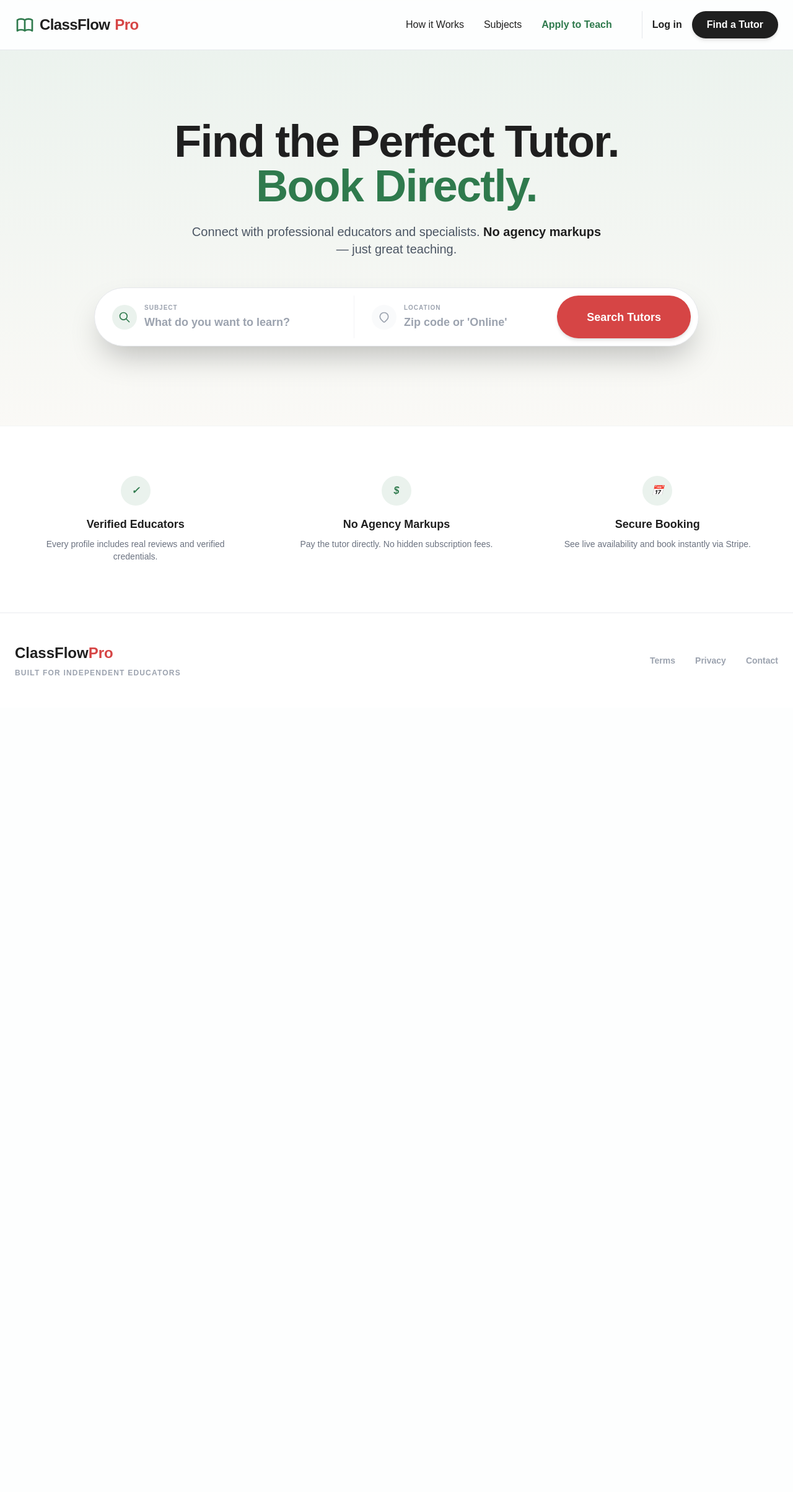
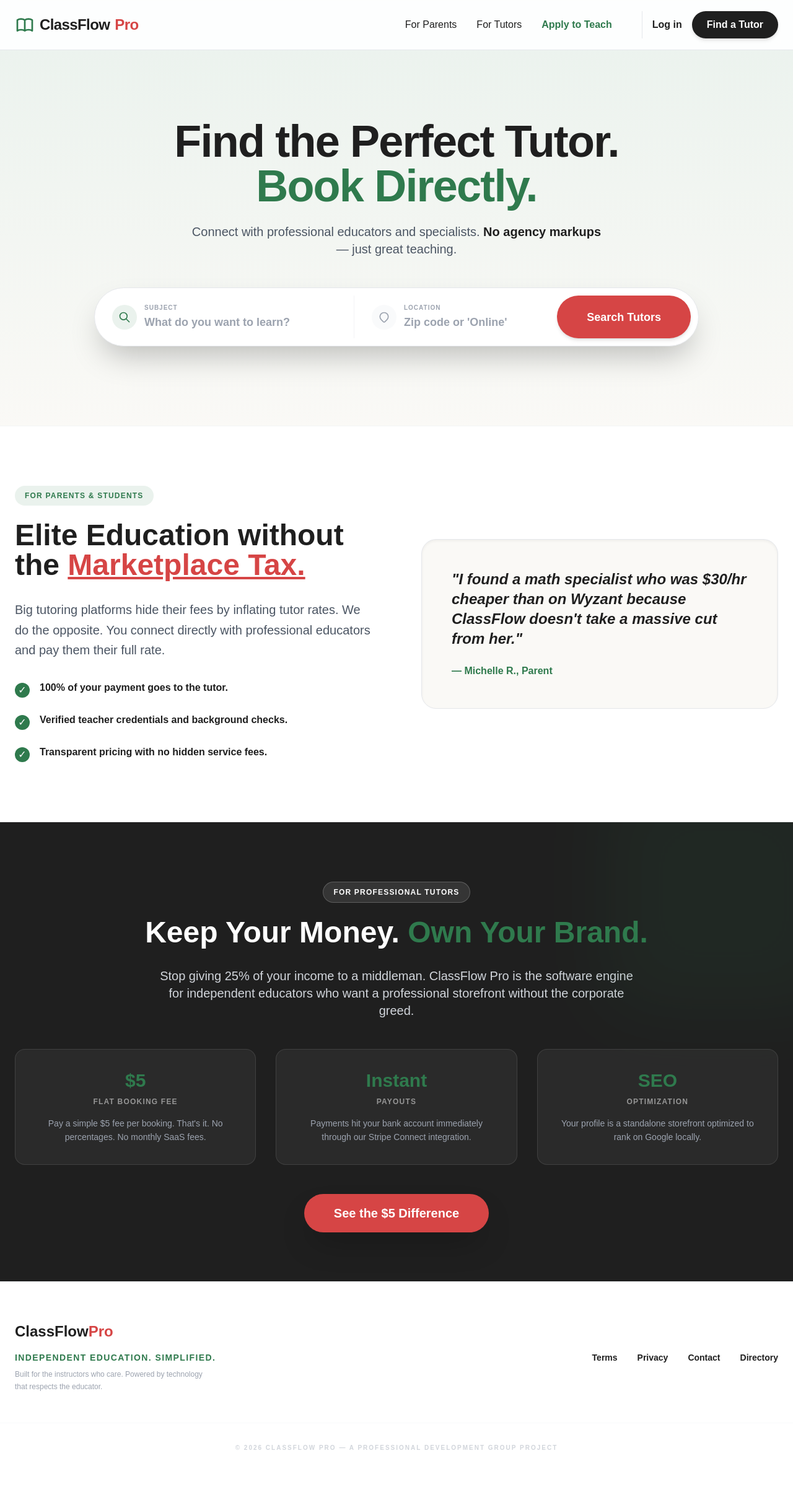
Before and after one commit to ClickHustles/classflow-pro, a Laravel app: page / in a window 1280 px wide. Shown: the whole page at 62% size. Before the commit the page ends 1090 px from the top, so only its background shows below. Run offline with Laravel 12, Linux system fonts and the light colour scheme; some libraries are stand-ins or nearby versions; some web fonts are replaced.

Commit message:
Home update / search

```diff
--- a/resources/views/home.blade.php
+++ b/resources/views/home.blade.php
@@ -31,8 +31,8 @@
             </a>
 
             <nav class="hidden md:flex items-center gap-8 relative z-10">
-                <a href="#how-it-works" class="font-medium hover:text-brand-red transition-colors">How it Works</a>
-                <a href="#subjects" class="font-medium hover:text-brand-red transition-colors">Subjects</a>
+                <a href="#parents" class="font-medium hover:text-brand-red transition-colors">For Parents</a>
+                <a href="#tutors" class="font-medium hover:text-brand-red transition-colors">For Tutors</a>
                 <a href="{{ route('teach') }}" class="font-bold text-brand-green hover:text-brand-red transition-colors">Apply to Teach</a>
 
                 <div class="flex items-center gap-4 ml-4 pl-4 border-l border-gray-200">
@@ -54,8 +54,8 @@
         </div>
 
         <div x-show="mobileMenuOpen" style="display: none;" class="md:hidden absolute top-20 inset-x-0 bg-white border-b border-gray-200 shadow-2xl px-6 py-8 flex flex-col gap-4">
-            <a href="#how-it-works" @click="mobileMenuOpen = false" class="font-bold text-lg text-brand-slate">How it Works</a>
-            <a href="#subjects" @click="mobileMenuOpen = false" class="font-bold text-lg text-brand-slate">Subjects</a>
+            <a href="#parents" @click="mobileMenuOpen = false" class="font-bold text-lg text-brand-slate">For Parents</a>
+            <a href="#tutors" @click="mobileMenuOpen = false" class="font-bold text-lg text-brand-slate">For Tutors</a>
             <a href="{{ route('teach') }}" class="font-bold text-lg text-brand-green">Apply to Teach</a>
             <hr class="border-gray-100">
             @auth
@@ -67,7 +67,7 @@
         </div>
     </header>
 
-    <section class="relative pt-32 pb-24 lg:pt-48 lg:pb-32 overflow-hidden">
+    <section class="relative pt-32 pb-24 lg:pt-48 lg:pb-32 overflow-visible">
         <div class="absolute inset-0 bg-gradient-to-b from-brand-lightgreen to-brand-cream -z-10"></div>
         <div class="max-w-5xl mx-auto px-6 text-center">
 
@@ -89,7 +89,7 @@
                         return this.subjects.filter(s => s.toLowerCase().includes(this.searchTerm.toLowerCase()))
                     }
                 }"
-    class="bg-white p-3 rounded-2xl md:rounded-full shadow-2xl border border-gray-200 max-w-5xl mx-auto flex flex-col md:flex-row gap-3 relative z-50">
+                class="bg-white p-3 rounded-2xl md:rounded-full shadow-2xl border border-gray-200 max-w-5xl mx-auto flex flex-col md:flex-row gap-3 relative z-40">
 
                 <div class="flex-[1.5] relative">
                     <div class="flex items-center px-4 py-3 md:border-r border-gray-100 group">
@@ -115,7 +115,7 @@
                         x-transition:enter="transition ease-out duration-200"
                         x-transition:enter-start="opacity-0 translate-y-4"
                         x-transition:enter-end="opacity-100 translate-y-0"
-            class="absolute top-full left-0 mt-4 w-full md:w-[600px] bg-white rounded-3xl shadow-2xl border border-gray-100 overflow-hidden text-left"
+                        class="absolute top-full left-0 mt-4 w-full md:w-[640px] bg-white rounded-3xl shadow-[0_20px_50px_rgba(0,0,0,0.2)] border border-gray-100 overflow-hidden text-left z-50"
                         style="display: none;">
 
                         <template x-if="searchTerm.length > 0">
@@ -134,7 +134,7 @@
 
                         <template x-if="searchTerm.length === 0">
                             <div>
-                    <div class="p-4 bg-brand-lightgreen border-b border-gray-100 flex justify-between items-center">
+                                <div class="p-5 bg-brand-lightgreen border-b border-gray-100 flex justify-between items-center">
                                     <h3 class="font-black text-brand-slate uppercase text-xs tracking-widest">Popular Categories</h3>
                                 </div>
                                 <div class="p-8 grid grid-cols-2 gap-10">
@@ -179,37 +179,81 @@
         </div>
     </section>
 
-    <section class="py-16 bg-white border-y border-gray-100">
-        <div class="max-w-7xl mx-auto px-6 grid grid-cols-1 md:grid-cols-3 gap-8 text-center">
-            <div class="p-4">
-                <div class="w-12 h-12 bg-brand-lightgreen text-brand-green rounded-full flex items-center justify-center mx-auto mb-4 font-bold italic">✓</div>
-                <h3 class="font-bold text-lg mb-2">Verified Educators</h3>
-                <p class="text-gray-500 text-sm">Every profile includes real reviews and verified credentials.</p>
+    <section id="parents" class="py-24 bg-white border-y border-gray-100">
+        <div class="max-w-7xl mx-auto px-6 grid grid-cols-1 lg:grid-cols-2 gap-20 items-center">
+            <div>
+                <span class="inline-block px-4 py-2 bg-brand-lightgreen text-brand-green font-bold text-xs uppercase tracking-widest rounded-full mb-6">For Parents & Students</span>
+                <h2 class="text-4xl md:text-5xl font-black mb-8 leading-tight">Elite Education without the <span class="text-brand-red underline">Marketplace Tax.</span></h2>
+                <p class="text-xl text-gray-600 mb-8 leading-relaxed font-medium">Big tutoring platforms hide their fees by inflating tutor rates. We do the opposite. You connect directly with professional educators and pay them their full rate.</p>
+                <div class="space-y-6">
+                    <div class="flex items-start gap-4">
+                        <div class="w-6 h-6 bg-brand-green text-white rounded-full flex items-center justify-center shrink-0 mt-1">✓</div>
+                        <p class="font-bold">100% of your payment goes to the tutor.</p>
                     </div>
-            <div class="p-4">
-                <div class="w-12 h-12 bg-brand-lightgreen text-brand-green rounded-full flex items-center justify-center mx-auto mb-4 font-bold italic">$</div>
-                <h3 class="font-bold text-lg mb-2">No Agency Markups</h3>
-                <p class="text-gray-500 text-sm">Pay the tutor directly. No hidden subscription fees.</p>
+                    <div class="flex items-start gap-4">
+                        <div class="w-6 h-6 bg-brand-green text-white rounded-full flex items-center justify-center shrink-0 mt-1">✓</div>
+                        <p class="font-bold">Verified teacher credentials and background checks.</p>
                     </div>
-            <div class="p-4">
-                <div class="w-12 h-12 bg-brand-lightgreen text-brand-green rounded-full flex items-center justify-center mx-auto mb-4 font-bold italic">📅</div>
-                <h3 class="font-bold text-lg mb-2">Secure Booking</h3>
-                <p class="text-gray-500 text-sm">See live availability and book instantly via Stripe.</p>
+                    <div class="flex items-start gap-4">
+                        <div class="w-6 h-6 bg-brand-green text-white rounded-full flex items-center justify-center shrink-0 mt-1">✓</div>
+                        <p class="font-bold">Transparent pricing with no hidden service fees.</p>
+                    </div>
+                </div>
+            </div>
+            <div class="bg-brand-cream rounded-3xl p-12 border border-gray-200 shadow-inner">
+                <h3 class="text-2xl font-black mb-6 italic text-brand-slate">"I found a math specialist who was $30/hr cheaper than on Wyzant because ClassFlow doesn't take a massive cut from her."</h3>
+                <p class="font-bold text-brand-green">— Michelle R., Parent</p>
             </div>
         </div>
     </section>
 
-    <footer class="bg-white text-gray-400 py-12 border-t border-gray-100">
-        <div class="max-w-7xl mx-auto px-6 flex flex-col md:flex-row justify-between items-center gap-8">
+    <section id="tutors" class="py-24 bg-brand-slate text-white overflow-hidden relative">
+        <div class="absolute -right-20 -top-20 w-96 h-96 bg-brand-green opacity-10 blur-3xl"></div>
+        <div class="max-w-7xl mx-auto px-6 text-center">
+            <span class="inline-block px-4 py-2 bg-white/10 border border-white/20 text-white font-bold text-xs uppercase tracking-widest rounded-full mb-6">For Professional Tutors</span>
+            <h2 class="text-4xl md:text-5xl font-black mb-8">Keep Your Money. <span class="text-brand-green">Own Your Brand.</span></h2>
+            <p class="text-xl text-gray-300 mb-12 max-w-3xl mx-auto font-medium">Stop giving 25% of your income to a middleman. ClassFlow Pro is the software engine for independent educators who want a professional storefront without the corporate greed.</p>
+
+            <div class="grid grid-cols-1 md:grid-cols-3 gap-8 mb-16">
+                <div class="p-8 bg-white/5 border border-white/10 rounded-2xl">
+                    <h3 class="text-3xl font-black text-brand-green mb-2">$5</h3>
+                    <p class="font-bold uppercase tracking-widest text-xs opacity-50 mb-4">Flat Booking Fee</p>
+                    <p class="text-sm text-gray-400 leading-relaxed">Pay a simple $5 fee per booking. That's it. No percentages. No monthly SaaS fees.</p>
+                </div>
+                <div class="p-8 bg-white/5 border border-white/10 rounded-2xl">
+                    <h3 class="text-3xl font-black text-brand-green mb-2">Instant</h3>
+                    <p class="font-bold uppercase tracking-widest text-xs opacity-50 mb-4">Payouts</p>
+                    <p class="text-sm text-gray-400 leading-relaxed">Payments hit your bank account immediately through our Stripe Connect integration.</p>
+                </div>
+                <div class="p-8 bg-white/5 border border-white/10 rounded-2xl">
+                    <h3 class="text-3xl font-black text-brand-green mb-2">SEO</h3>
+                    <p class="font-bold uppercase tracking-widest text-xs opacity-50 mb-4">Optimization</p>
+                    <p class="text-sm text-gray-400 leading-relaxed">Your profile is a standalone storefront optimized to rank on Google locally.</p>
+                </div>
+            </div>
+
+            <a href="{{ route('teach') }}" class="px-12 py-5 bg-brand-red text-white font-black rounded-full shadow-2xl hover:scale-105 transition-all text-xl">
+                See the $5 Difference
+            </a>
+        </div>
+    </section>
+
+    <footer class="bg-white text-gray-400 py-16 border-t border-gray-100">
+        <div class="max-w-7xl mx-auto px-6 flex flex-col md:flex-row justify-between items-center gap-12">
             <div>
-                <div class="text-2xl font-black text-brand-slate mb-2">ClassFlow<span class="text-brand-red">Pro</span></div>
-                <p class="text-xs font-bold uppercase tracking-widest">Built for Independent Educators</p>
+                <div class="text-2xl font-black text-brand-slate mb-4">ClassFlow<span class="text-brand-red">Pro</span></div>
+                <p class="text-sm font-bold uppercase tracking-widest mb-2 text-brand-green">Independent Education. Simplified.</p>
+                <p class="text-xs max-w-xs leading-relaxed font-medium">Built for the instructors who care. Powered by technology that respects the educator.</p>
             </div>
-            <div class="flex gap-8 text-sm font-bold">
-                <a href="{{ route('terms') }}" class="hover:text-brand-green">Terms</a>
-                <a href="{{ route('privacy') }}" class="hover:text-brand-green">Privacy</a>
-                <a href="{{ route('contact') }}" class="hover:text-brand-green">Contact</a>
+            <div class="flex flex-wrap justify-center gap-8 text-sm font-bold text-brand-slate">
+                <a href="{{ route('terms') }}" class="hover:text-brand-green transition-colors">Terms</a>
+                <a href="{{ route('privacy') }}" class="hover:text-brand-green transition-colors">Privacy</a>
+                <a href="{{ route('contact') }}" class="hover:text-brand-green transition-colors">Contact</a>
+                <a href="{{ route('search') }}" class="hover:text-brand-green transition-colors">Directory</a>
             </div>
+        </div>
+        <div class="max-w-7xl mx-auto px-6 mt-12 pt-8 border-t border-gray-50 text-center">
+            <p class="text-[10px] font-black uppercase tracking-[0.2em] text-gray-300">© {{ date('Y') }} ClassFlow Pro — A Professional Development Group Project</p>
         </div>
     </footer>
 
```
Lines whose indentation alone changed are shown as unchanged.
